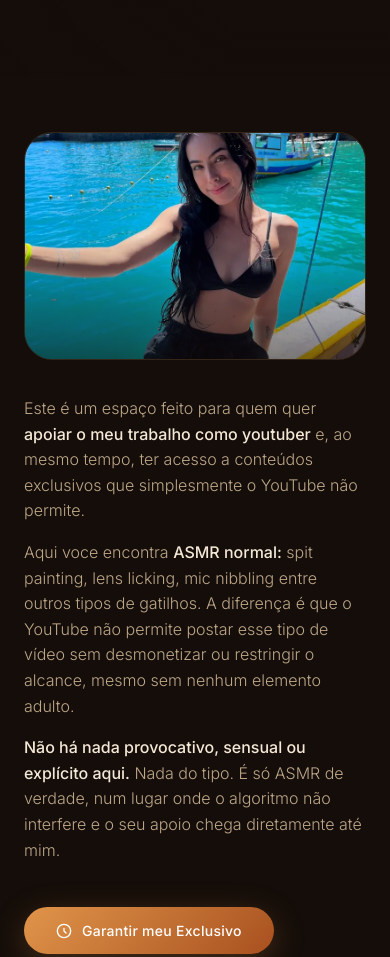
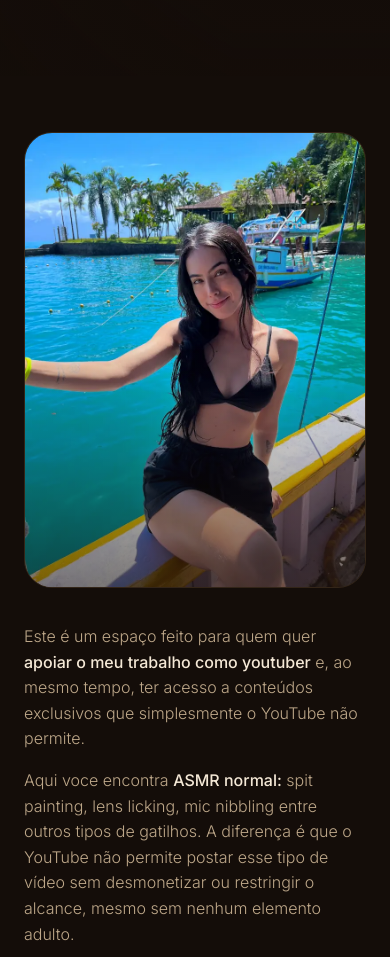
Before and after one commit to criarleal/thaasmr, a plain HTML site: page index.html in a window 390 px wide. Shown: the part 880-1837 px from the top of the page. Drawn offline with Linux system fonts and the light colour scheme.

Commit message:
Update index.html

```diff
--- a/index.html
+++ b/index.html
@@ -1478,7 +1478,7 @@
       /* Foto sobe para cima do texto no mobile */
       .space-img-box {
         order: -1;
-        aspect-ratio: 3/2;
+        aspect-ratio: 3/4;
       }
 
       .space-copy {
```
